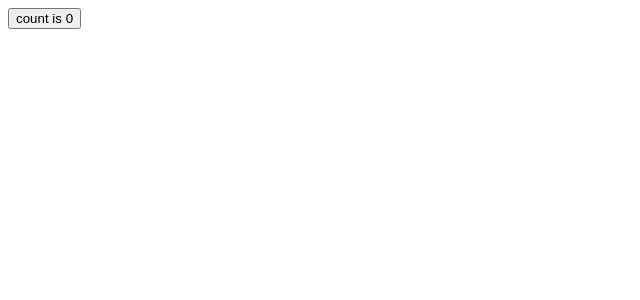
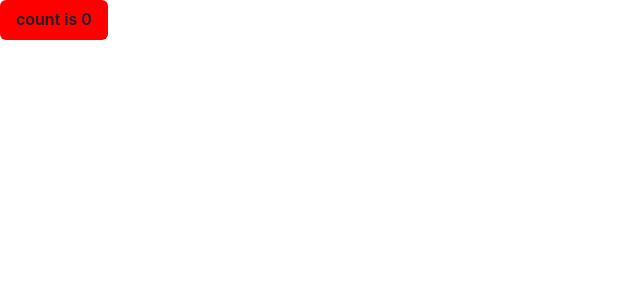
Before and after one commit to kirillsun1/quizapp, a React (Vite) app in the folder frontend/: page / in a window 1280 px wide. Shown: the top 300 px of the page, without its empty margins (0-640 px from the left). Built offline with nearby package versions, Linux system fonts and the light colour scheme.

Commit message:
Add Chakra UI

```diff
--- a/frontend/package.json
+++ b/frontend/package.json
@@ -9,6 +9,10 @@
     "preview": "vite preview"
   },
   "dependencies": {
+    "@chakra-ui/react": "^2.2.4",
+    "@emotion/react": "^11.9.3",
+    "@emotion/styled": "^11.9.3",
+    "framer-motion": "^6.5.1",
     "react": "^18.2.0",
     "react-dom": "^18.2.0"
   },
--- a/frontend/src/App.tsx
+++ b/frontend/src/App.tsx
@@ -1,13 +1,14 @@
 import { useState } from 'react'
+import { QButton } from "./core/components";
 
 function App() {
   const [count, setCount] = useState(0)
 
   return (
     <div className="App">
-        <button onClick={() => setCount((count) => count + 1)}>
+        <QButton background={'red'} onClick={() => setCount((count) => count + 1)}>
           count is {count}
-        </button>
+        </QButton>
     </div>
   )
 }
--- /dev/null
+++ b/frontend/src/core/components/index.ts
@@ -0,0 +1,5 @@
+// Q = Quiz
+
+export {
+    Button as QButton
+} from '@chakra-ui/react'
--- a/frontend/src/main.tsx
+++ b/frontend/src/main.tsx
@@ -1,9 +1,12 @@
 import React from 'react'
 import ReactDOM from 'react-dom/client'
 import App from './App'
+import { ChakraProvider } from '@chakra-ui/react'
 
 ReactDOM.createRoot(document.getElementById('root') as HTMLElement).render(
-  <React.StrictMode>
-    <App />
-  </React.StrictMode>
+    <React.StrictMode>
+        <ChakraProvider>
+            <App/>
+        </ChakraProvider>
+    </React.StrictMode>
 )
```
Also changed, not shown: 1 other file (tests, documents, lock files or other folders).
